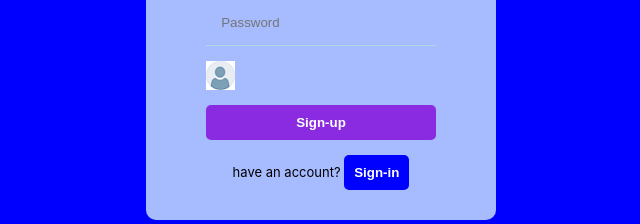
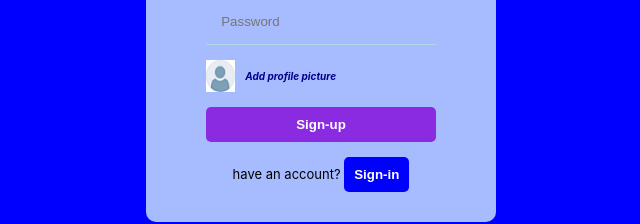
Before and after one commit to Subhodip456/Messaging_app, a React (Create React App) app in the folder frontend/: page / in a window 1280 px wide. Shown: the part 447-671 px from the top of the page, without its empty margins (319-959 px from the left). Built offline with nearby package versions, Linux system fonts and the light colour scheme.

Commit message:
original

```diff
--- a/frontend/src/Pages/Register.jsx
+++ b/frontend/src/Pages/Register.jsx
@@ -71,11 +71,10 @@ const handleSubmit = async (e) => {
                 <input type='text' className='input-class' placeholder='Name' value={Names} onChange={(e)=>setNames(e.target.value)}></input>
                 <input type='email' className='input-class' placeholder='Email' value={Email} onChange={(e)=>setEmail(e.target.value)}></input>
                 <input type='password' className='input-class' placeholder='Password' value={Password} onChange={(e)=>setPassword(e.target.value)} ></input>
-                {/* <input style={{display:'none'}} type='file' id='file' placeholder='Add profile picture' onChange={(e)=>setImage(e.target.files[0])}></input> */}
+                <input style={{display:'none'}} type='file' id='file' placeholder='Add profile picture' onChange={(e)=>setImage(e.target.files[0])}></input>
                 <label htmlFor='file' className='label-class'>
                   <img src={Add} alt=''></img>
-                  <input style={{display:'none'}} type='file' id='file' placeholder='Add profile picture' onChange={(e)=>setImage(e.target.files[0])}></input>
-                  {/* <p className='p1'> Add profile picture</p> */}
+                  <p className='p1'> Add profile picture</p>
                 </label>
                 <button className='button-class'>Sign-up</button>
             </form>
```
